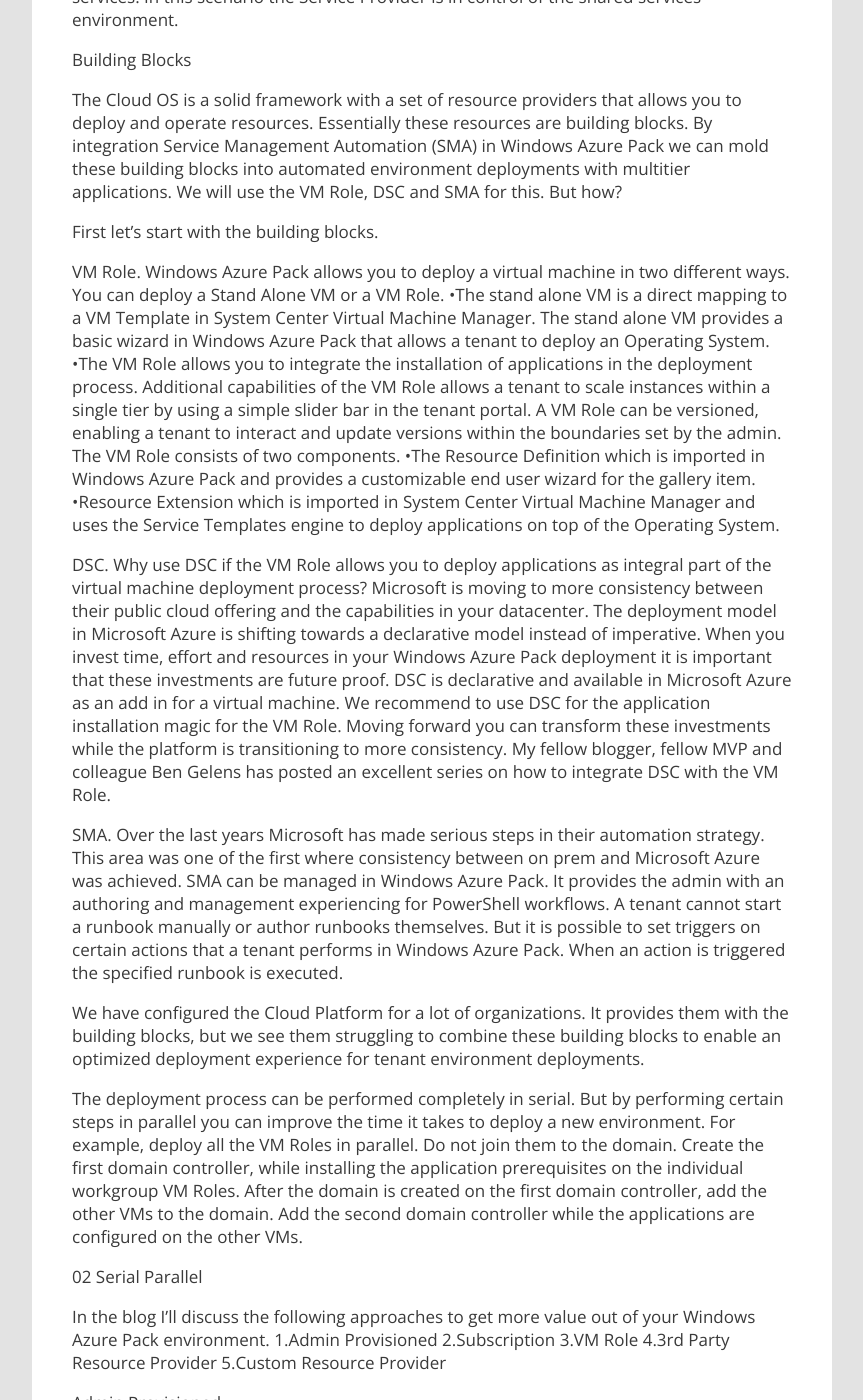
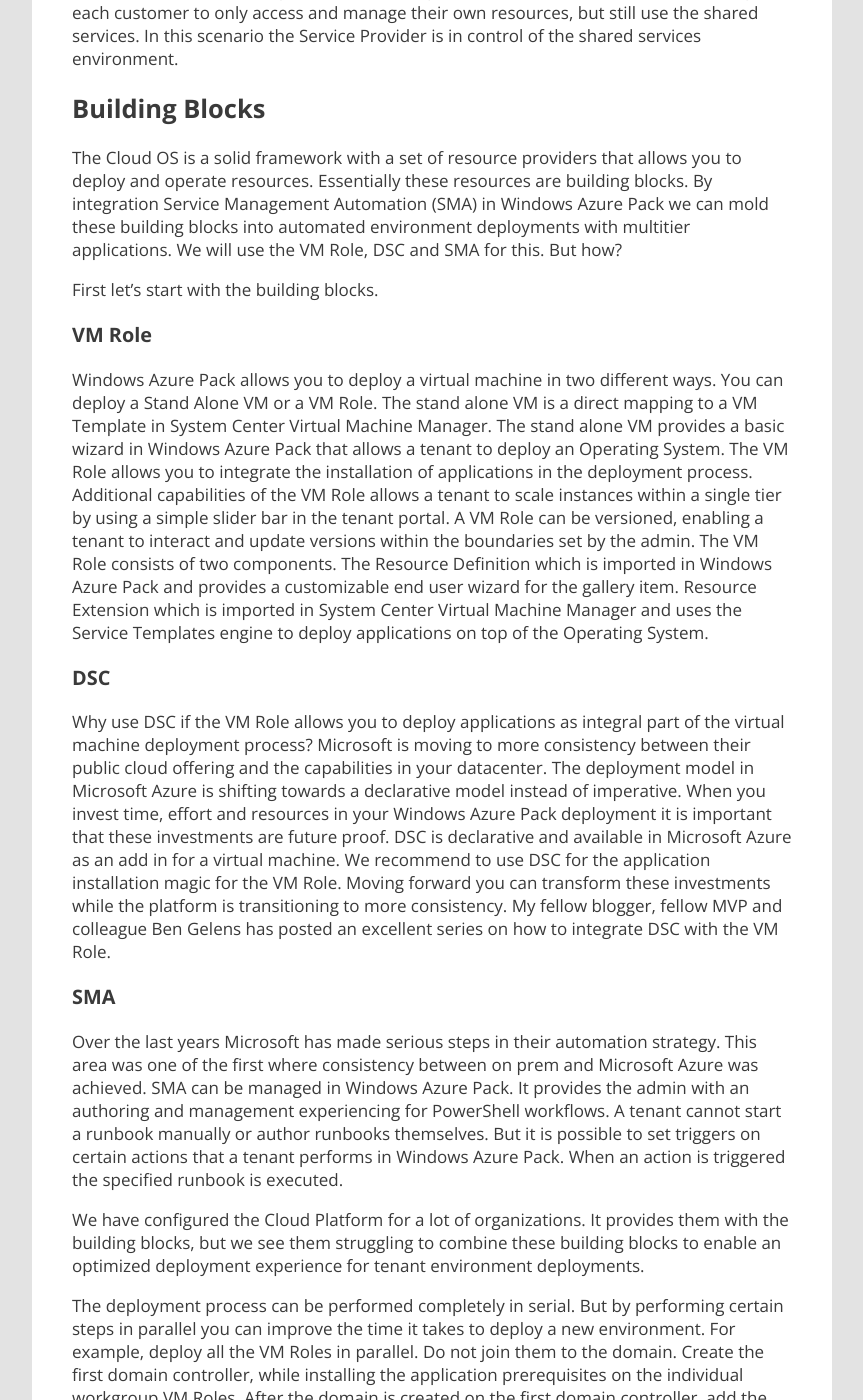
Before and after one commit to marcvaneijk/marcvaneijk.old, a Jekyll site: the page built from _posts/2015-07-21-wapvalue.md, in a window 1280 px wide and 1400 px high, scrolled down 2337 px. Shown: the whole window, without its empty margins (58-921 px from the left). Built offline with Jekyll 4.4.1, drawn with Linux system fonts in a browser that asks for light colours; nearby versions of some CDN libraries; some of the changed text lies outside the part shown.

Commit message:
Update 2015-07-21-wapvalue.md

```diff
--- a/_posts/2015-07-21-wapvalue.md
+++ b/_posts/2015-07-21-wapvalue.md
@@ -24,14 +24,14 @@ I’m convinced it comes down to this;
 Since day one I have been a strong believer in the Microsoft roadmap for one consistent platform. That translates into the time I put into it (all my time) and the way I advocate this with customers, in blogs and on events. And I’m fortunate to be backed by smart folks inside Inovativ and Microsoft, that share the same mindset. If we are not convinced about the Cloud OS, how can we expect our customers to be.
 
 
-Framework
+## Framework
 
 Like learning a language, it can be challenging to start with the Cloud OS. The solution consists of many components that have dependencies and relations. We help Service Provides and Enterprises setting up that framework. We help them to understand the individual components and the interaction between these components. This is essential to setup a solid foundation and to keep it healthy over time.
 
 The most important part of a the Cloud OS are the services. A solid foundation is of no use if your users are unable to deploy anything on it. Windows Azure Pack comes with a number of resource providers that allow tenants to deploy a multitude of services. In almost all engagements, the resource provider for IaaS, called VM Clouds, was the primary resource provider used.
 
 
-The world is changing
+## The world is changing
 
 Years ago a service provider that was able to provide a cheap VM with just an Operating System to their customers was running a healthy business. Today a VM with just an operating system doesn’t cut it anymore. The majority of the Service Providers I worked with are in the process of redefining their added value. Instead of providing IaaS, they are
 
@@ -46,21 +46,24 @@ We see two types of environments. Separated environments and multitenant shared
 The Service Provider configured multi-tenancy in the shared services domain, allowing each customer to only access and manage their own resources, but still use the shared services. In this scenario the Service Provider is in control of the shared services environment.
 
 
-Building Blocks
+## Building Blocks
 
 The Cloud OS is a solid framework with a set of resource providers that allows you to deploy and operate resources. Essentially these resources are building blocks. By integration Service Management Automation (SMA) in Windows Azure Pack we can mold these building blocks into automated environment deployments with multitier applications. We will use the VM Role, DSC and SMA for this. But how?
 
 First let’s start with the building blocks.
 
-VM Role. Windows Azure Pack allows you to deploy a virtual machine in two different ways. You can deploy a Stand Alone VM or a VM Role.
-•The stand alone VM is a direct mapping to a VM Template in System Center Virtual Machine Manager. The stand alone VM provides a basic wizard in Windows Azure Pack that allows a tenant to deploy an Operating System.
-•The VM Role allows you to integrate the installation of applications in the deployment process. Additional capabilities of the VM Role allows a tenant to scale instances within a single tier by using a simple slider bar in the tenant portal. A VM Role can be versioned, enabling a tenant to interact and update versions within the boundaries set by the admin. The VM Role consists of two components. •The Resource Definition which is imported in Windows Azure Pack and provides a customizable end user wizard for the gallery item.
-•Resource Extension which is imported in System Center Virtual Machine Manager and uses the Service Templates engine to deploy applications on top of the Operating System.
+### VM Role
+Windows Azure Pack allows you to deploy a virtual machine in two different ways. You can deploy a Stand Alone VM or a VM Role.
+The stand alone VM is a direct mapping to a VM Template in System Center Virtual Machine Manager. The stand alone VM provides a basic wizard in Windows Azure Pack that allows a tenant to deploy an Operating System.
+The VM Role allows you to integrate the installation of applications in the deployment process. Additional capabilities of the VM Role allows a tenant to scale instances within a single tier by using a simple slider bar in the tenant portal. A VM Role can be versioned, enabling a tenant to interact and update versions within the boundaries set by the admin. The VM Role consists of two components. The Resource Definition which is imported in Windows Azure Pack and provides a customizable end user wizard for the gallery item.
+Resource Extension which is imported in System Center Virtual Machine Manager and uses the Service Templates engine to deploy applications on top of the Operating System.
 
 
-DSC. Why use DSC if the VM Role allows you to deploy applications as integral part of the virtual machine deployment process? Microsoft is moving to more consistency between their public cloud offering and the capabilities in your datacenter. The deployment model in Microsoft Azure is shifting towards a declarative model instead of imperative. When you invest time, effort and resources in your Windows Azure Pack deployment it is important that these investments are future proof. DSC is declarative and available in Microsoft Azure as an add in for a virtual machine. We recommend to use DSC for the application installation magic for the VM Role. Moving forward you can transform these investments while the platform is transitioning to more consistency. My fellow blogger, fellow MVP and colleague Ben Gelens has posted an excellent series on how to integrate DSC with the VM Role.
+### DSC
+Why use DSC if the VM Role allows you to deploy applications as integral part of the virtual machine deployment process? Microsoft is moving to more consistency between their public cloud offering and the capabilities in your datacenter. The deployment model in Microsoft Azure is shifting towards a declarative model instead of imperative. When you invest time, effort and resources in your Windows Azure Pack deployment it is important that these investments are future proof. DSC is declarative and available in Microsoft Azure as an add in for a virtual machine. We recommend to use DSC for the application installation magic for the VM Role. Moving forward you can transform these investments while the platform is transitioning to more consistency. My fellow blogger, fellow MVP and colleague Ben Gelens has posted an excellent series on how to integrate DSC with the VM Role.
 
-SMA. Over the last years Microsoft has made serious steps in their automation strategy. This area was one of the first where consistency between on prem and Microsoft Azure was achieved. SMA can be managed in Windows Azure Pack. It provides the admin with an authoring and management experiencing for PowerShell workflows. A tenant cannot start a runbook manually or author runbooks themselves. But it is possible to set triggers on certain actions that a tenant performs in Windows Azure Pack. When an action is triggered the specified runbook is executed.
+### SMA
+Over the last years Microsoft has made serious steps in their automation strategy. This area was one of the first where consistency between on prem and Microsoft Azure was achieved. SMA can be managed in Windows Azure Pack. It provides the admin with an authoring and management experiencing for PowerShell workflows. A tenant cannot start a runbook manually or author runbooks themselves. But it is possible to set triggers on certain actions that a tenant performs in Windows Azure Pack. When an action is triggered the specified runbook is executed.
 
 We have configured the Cloud Platform for a lot of organizations. It provides them with the building blocks, but we see them struggling to combine these building blocks to enable an optimized deployment experience for tenant environment deployments.
 
@@ -69,13 +72,13 @@ The deployment process can be performed completely in serial. But by performing
 02 Serial Parallel
 
 In the blog I’ll discuss the following approaches to get more value out of your Windows Azure Pack environment.
-1.Admin Provisioned
-2.Subscription
-3.VM Role
-4.3rd Party Resource Provider
-5.Custom Resource Provider
+1 Admin Provisioned
+2 Subscription
+3 VM Role
+4 3rd Party Resource Provider
+5 Custom Resource Provider
 
-Admin Provisioned
+### Admin Provisioned
 
 Windows Azure Pack has a clear separation of Admins and Tenants. The even have their own portal. Service Management Automation is completely admin facing. A tenant cannot create runbooks or manually start them. In this approach the admin provisions a tenant environment by manually starting a runbook. The runbook can contain parameters that allows for customization for the tenant while still using the same runbook, VM role and DSC. Resulting in custom environments with a reusable deployment model that scales.
 
@@ -83,8 +86,7 @@ Windows Azure Pack has a clear separation of Admins and Tenants. The even have t
 
 Although the trigger and input for the runbook is easy to enable, it requires an admin to provision an environment for a tenant. This can be a great solution for a hoster that wants to provide full managed services to their customers, but for larger service providers this doesn’t fit the their model of self-service abstraction. And for tenants that require a self-service deployment experience this is not a feasible solution either.
 
-
-Subscription
+### Subscription
 
 Within the VM Clouds resource provider (IaaS) in Windows Azure Pack you can configure triggers for starting a SMA runbook. A trigger is an action that is performed by tenant. It is possible to start a runbook when a tenant creates a subscription.
 
@@ -100,8 +102,7 @@ It is possible to create a clear experience for a new tenant. When a new tenant
 
 For example if the tenant subscribes to a developer environment plan, which contains VM Roles for Web Servers, Applications servers and a developer client with Visual Studio, the runbook for configuring those roles to a complete environment should be executed (and not the runbook for adding Exchange and RD Servers to the environment, which is used in the office plan).
 
-
-VM Role
+### VM Role
 
 In the previous approach we configured a trigger on the creation of a subscription. It is also possible to configure a trigger on the creation on a VM Role. This seems contradictory, but if we drill into this, it can be a very interesting approach. The VM Role is the only object in Windows Azure Pack OOTB that allows you to customize the gallery item wizard with your own parameters. The values the user inputs for the parameters in a VM Role deployment wizard are passed through SPF to VMM, which uses these parameters in the Resource Extension of the VM Role. In the runbook that is executed from this trigger it is possible to retrieve the user input (except passwords).
 
@@ -115,8 +116,7 @@ All VM Roles surface in the same gallery. The tenant is able to select the indiv
 
 When the tenant deploys an environment VM Role, a single VM Role is deployed and a runbook is triggered. Based on the logic in the parent runbook, a child runbook for the corresponding environment is executed, using the values submitted by the tenant in the gallery item deployment wizard.
 
-
-3rd Party Resource Provider
+### 3rd Party Resource Provider
 
 There is a solid ecosystem for Windows Azure Pack. If you want to have a more advanced gallery item experience you might consider a 3rd Party Resource Provider. These 3rd parties offer a wide variety of different resource providers that add value to the Cloud OS. For this particular scenario you might consider a solution called Request Management for Windows Azure Pack provided by GridPro.
 
@@ -126,8 +126,7 @@ The solution by GridPro connects a new resource provider to Service Manager. You
 
 I’m only focusing on this particular scenario, which does not do justice to the complete solution that GridPro has built. Please contact them for a complete overview of their offering.
 
-
-Custom Resource Provider
+### Custom Resource Provider
 
 Although I don’t see many organizations taking this step, I would still like to mention it here. It is possible to develop your own custom resource provider. If you are an IT Pro it might be a bit challenging, but if you have developers in your organization you might seriously consider looking at this scenario. The advantage of creating a custom resource provider is that you can configure it completely to you requirements. You could for example create a custom resource provider that accepts user input for a runbook.
 
@@ -135,7 +134,6 @@ Although I don’t see many organizations taking this step, I would still like t
 
 This has overlap with the solution from GridPro. Although it does not require Service Manager, it does require you to do all the work they have already done. So either you invest time and resources yourself (also consider support for the solution over time) or buy the solution and the support and start directly.
 
-
-Conclusion
+## Conclusion
 
 Windows Azure Pack offers solid framework for cloud services. It provides multi-tenancy, self-service and fabric resources abstraction. Whether you are running Windows Azure Pack today or you are considering it, making investments in smart areas will bring real value today. Moving forward you can transform your investments while the platform is transitioning to cloud consistency.
```
